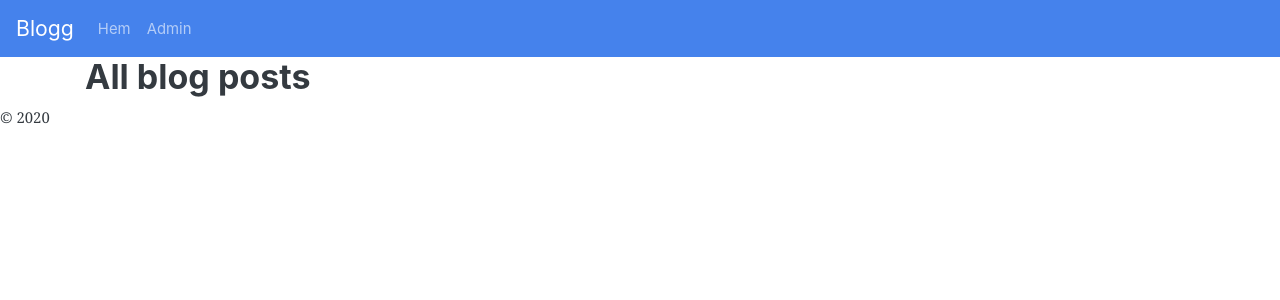
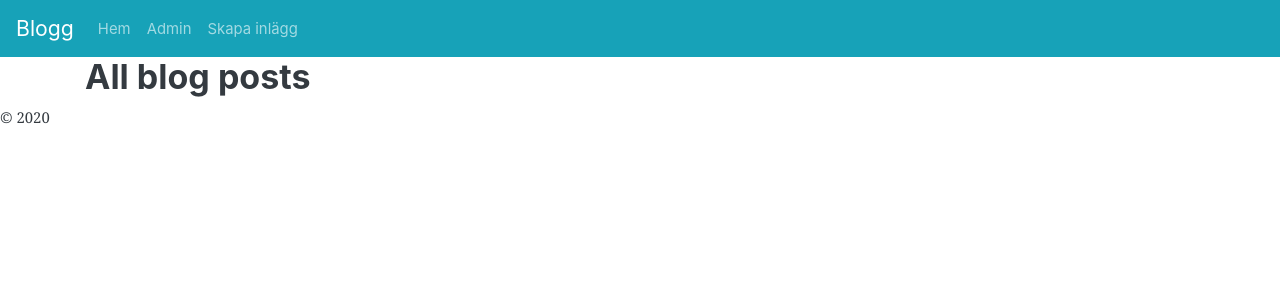
Before and after one commit to rstina/FEND19-backend-project, a PHP site: page /admin/index.php in a window 1280 px wide. Shown: the top 300 px of the page. Run offline with PHP 8.4, Linux system fonts and the light colour scheme; data that the repository does not hold is empty; some libraries are stand-ins or nearby versions.

Commit message:
new header

```diff
--- a/header-admin.php
+++ b/header-admin.php
@@ -18,7 +18,7 @@
   <title>Blog</title>
 </head>
 <body>
-<nav class="navbar navbar-expand-md navbar-dark bg-primary sticky-top">
+<nav class="navbar navbar-expand-md navbar-dark bg-info sticky-top">
     <a class="navbar-brand" href="../index.php">Blogg</a>
     <button class="navbar-toggler" type="button" data-toggle="collapse" data-target="#navbarSupportedContent" aria-controls="navbarSupportedContent" aria-expanded="false" aria-label="Toggle navigation">
       <span class="navbar-toggler-icon"></span>
@@ -31,6 +31,9 @@
         <li class="nav-item">
           <a class="nav-link" href="../../FEND19-backend-project/admin/index.php">Admin</a>
         </li>
+        <li class="nav-item">
+          <a class="nav-link" href="../../FEND19-backend-project/admin/create.php">Skapa inlägg</a>
+        </li>
       </ul>
     </div>
   </nav>
```
